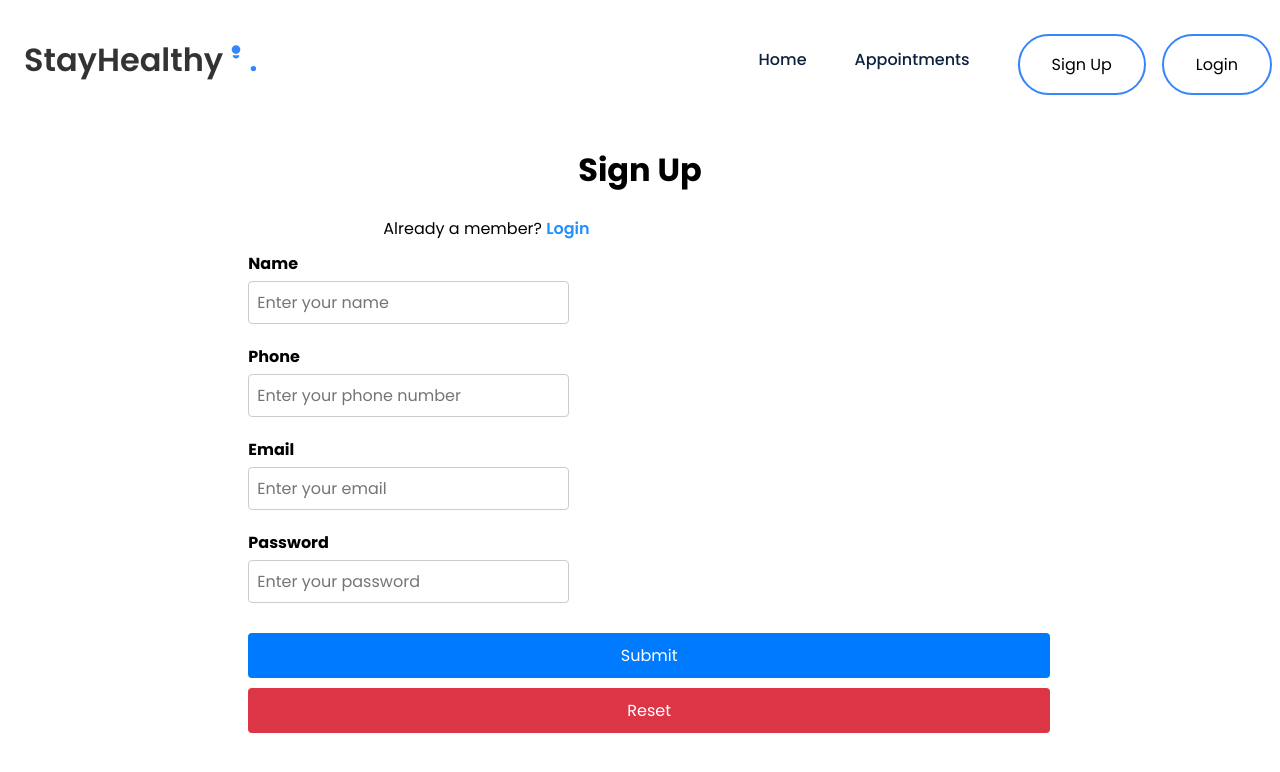
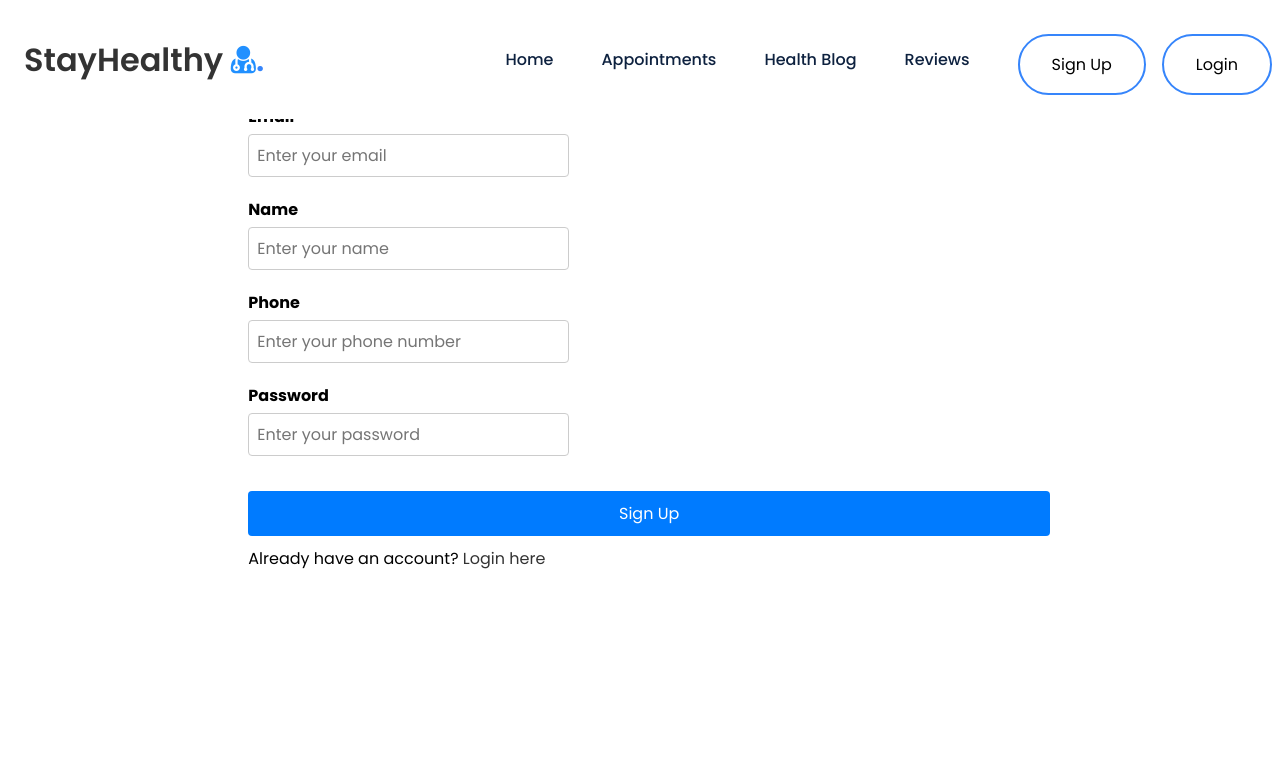
Before and after one commit to pointbreak24/frontend_capstone, a React (Create React App) app: page /signup in a window 1280 px wide. Shown: the top 772 px of the page. Built offline with nearby package versions, Linux system fonts and the light colour scheme.

Commit message:
Modified signup

```diff
--- a/src/Components/Navbar/Navbar.js
+++ b/src/Components/Navbar/Navbar.js
@@ -1,52 +1,85 @@
-// Navbar.js
-import React from "react";
-import { Link } from "react-router-dom"; // ✅ Import Link
-import "./Navbar.css"; // Assuming you have a CSS file for styling
+import React, { useEffect, useState } from "react";
+import { Link } from "react-router-dom";
 
-function Navbar() {
-  const handleClick = () => {
-    console.log("Icon clicked");
-  };
+import "./Navbar.css";
 
+
+
+const Navbar = () => {
+    const [click, setClick] = useState(false);
+
+    const [isLoggedIn, setIsLoggedIn] = useState(false);
+    const [username, setUsername] = useState("");
+    const[email,setEmail]=useState("");
+    const [showDropdown, setShowDropdown] = useState(false);
+    const handleClick = () => setClick(!click);
+
+
+    const handleLogout = () => {
+        sessionStorage.removeItem("auth-token");
+        sessionStorage.removeItem("name");
+        sessionStorage.removeItem("email");
+        sessionStorage.removeItem("phone");
+        // remove email phone
+        localStorage.removeItem("doctorData");
+        setIsLoggedIn(false);
+        // setUsername("");
+
+        // Remove the reviewFormData from local storage
+        for (let i = 0; i < localStorage.length; i++) {
+          const key = localStorage.key(i);
+          if (key.startsWith("reviewFormData_")) {
+            localStorage.removeItem(key);
+          }
+        }
+        setEmail('');
+        window.location.reload();
+    }
+    const handleDropdown = () => {
+      setShowDropdown(!showDropdown);
+    }
+    useEffect(() => {
+      const storedemail = sessionStorage.getItem("email");
+
+      if (storedemail) {
+            setIsLoggedIn(true);
+            setUsername(storedemail);
+          }
+        }, []);
   return (
     <nav>
-      {/* Navigation logo section */}
       <div className="nav__logo">
         <Link to="/">
-          StayHealthy
-          <svg
-            xmlns="http://www.w3.org/2000/svg"
-            height="26"
-            width="26"
-            viewBox="0 0 1000 1000"
-            style={{ fill: "#3685fb" }}
-          >
-            <title>Doctor With Stethoscope SVG icon</title>
-            <g>
-              <g>
-                <path d="M499.8,10c91.7,0,166,74.3,166,166c0,91.7-74.3,166-166,166c-91.7,0-166-74.3-166-166C333.8,84.3,408.1,10,499.8,10z"></path>
-                <path d="M499.8,522.8c71.2,0,129.1-58.7,129.1-129.1H370.6C370.6,464.1,428.6,522.8,499.8,522.8z"></path>
-                <path d="..."></path>
-              </g>
-            </g>
-          </svg>
-        </Link>
+        StayHealthy <i style={{color:'#2190FF'}} className="fa fa-user-md"></i></Link>
         <span>.</span>
       </div>
-
-      {/* Navigation icon section */}
       <div className="nav__icon" onClick={handleClick}>
-        <i className="fa fa-times fa fa-bars"></i>
+        <i className={click ? "fa fa-times" : "fa fa-bars"}></i>
       </div>
-
-      {/* Navigation links */}
-      <ul className="nav__links active">
+      <ul className={click ? 'nav__links active' : 'nav__links'}>
         <li className="link">
           <Link to="/">Home</Link>
         </li>
         <li className="link">
-          <Link to="/appointments">Appointments</Link> {/* You can add this route later */}
+          <Link to="/search/doctors">Appointments</Link>
         </li>
+        <li className="link">
+          <Link to="/healthblog">Health Blog</Link>
+        </li>
+        <li className="link">
+         <Link to="/reviews">Reviews</Link>
+        </li>
+        {isLoggedIn?(
+          <>
+            <li className="link">
+              <button className="btn2" onClick={handleLogout}>
+                Logout
+              </button>
+            </li>
+
+          </>
+        ) : (
+          <>
             <li className="link">
               <Link to="/signup">
                 <button className="btn1">Sign Up</button>
@@ -57,9 +90,11 @@
                 <button className="btn1">Login</button>
               </Link>
             </li>
+          </>
+        )}
       </ul>
     </nav>
   );
-}
+};
 
 export default Navbar;
--- a/src/Components/Sign_Up/Sign_Up.js
+++ b/src/Components/Sign_Up/Sign_Up.js
@@ -1,173 +1,130 @@
-import React, { useState } from "react";
-import { Link } from "react-router-dom";
-import "./Sign_Up.css";
+import React, { useState } from 'react';
+import './Sign_Up.css';
+import { Link, useNavigate } from 'react-router-dom';
+import { API_URL } from '../../config';
 
-function Sign_Up() {
-  const [formData, setFormData] = useState({
-    name: "",
-    phone: "",
-    email: "",
-    password: ""
+const Sign_Up = () => {
+    const [name, setName] = useState('');
+    const [email, setEmail] = useState('');
+    const [phone, setPhone] = useState('');
+    const [password, setPassword] = useState('');
+    const [showerr, setShowerr] = useState('');
+    const navigate = useNavigate();
+
+    const register = async (e) => {
+        e.preventDefault();
+
+        const response = await fetch(`${API_URL}/api/auth/register`, {
+            method: "POST",
+            headers: {
+                "Content-Type": "application/json",
+            },
+            body: JSON.stringify({
+                name,
+                email,
+                phone,
+                password
+            }),
         });
 
-  const [errors, setErrors] = useState({});
+        const json = await response.json();
 
-  // Input change handler
-  const handleChange = (e) => {
-    setFormData({ ...formData, [e.target.name]: e.target.value });
-  };
-
-  // Validation function
-  const validate = () => {
-    const newErrors = {};
-
-    if (!formData.name.trim()) {
-      newErrors.name = "Name is required";
+        if (json.authtoken) {
+            sessionStorage.setItem("auth-token", json.authtoken);
+            sessionStorage.setItem("name", name);
+            sessionStorage.setItem("phone", phone);
+            sessionStorage.setItem("email", email);
+            navigate("/");
+            window.location.reload();
+        } else {
+            if (json.errors) {
+                for (const error of json.errors) {
+                    setShowerr(error.msg);
                 }
-
-    if (!formData.phone.trim()) {
-      newErrors.phone = "Phone number is required";
-    } else if (!/^\d{10}$/.test(formData.phone)) {
-      newErrors.phone = "Phone number must be exactly 10 digits";
+            } else {
+                setShowerr(json.error);
             }
-
-    if (!formData.email.trim()) {
-      newErrors.email = "Email is required";
-    } else if (!/\S+@\S+\.\S+/.test(formData.email)) {
-      newErrors.email = "Email is invalid";
-    }
-
-    if (!formData.password.trim()) {
-      newErrors.password = "Password is required";
-    } else if (formData.password.length < 6) {
-      newErrors.password = "Password must be at least 6 characters";
-    }
-
-    return newErrors;
-  };
-
-  // Form submission handler
-  const handleSubmit = (e) => {
-    e.preventDefault();
-    const validationErrors = validate();
-    setErrors(validationErrors);
-
-    if (Object.keys(validationErrors).length === 0) {
-      console.log("Form Submitted:", formData);
-      // Add actual submit logic here (e.g., API call)
         }
     };
 
     return (
-    <div className="container" style={{ marginTop: "5%" }}>
+        <div className="container" style={{ marginTop: '5%' }}>
             <div className="signup-grid">
-        <div className="signup-text">
-          <h1>Sign Up</h1>
+                <div className="signup-form">
+                    <form method="POST" onSubmit={register}>
+                        <div className="form-group">
+                            <label htmlFor="email">Email</label>
+                            <input
+                                value={email}
+                                onChange={(e) => setEmail(e.target.value)}
+                                type="email"
+                                name="email"
+                                id="email"
+                                className="form-control"
+                                placeholder="Enter your email"
+                                aria-describedby="helpId"
+                            />
+                            {showerr && (
+                                <div className="err" style={{ color: 'red' }}>
+                                    {showerr}
+                                </div>
+                            )}
                         </div>
 
-        <div className="signup-text1" style={{ textAlign: "left" }}>
-          Already a member?{" "}
-          <span>
-            <Link to="/login" style={{ color: "#2190FF" }}>
-              Login
-            </Link>
-          </span>
-        </div>
-
-        <div className="signup-form">
-          <form onSubmit={handleSubmit}>
+                        {/* Using sample solution format for these fields */}
                         <div className="form-group">
                             <label htmlFor="name">Name</label>
                             <input
+                                value={name}
                                 type="text"
+                                onChange={(e) => setName(e.target.value)}
                                 name="name"
                                 id="name"
                                 className="form-control"
                                 placeholder="Enter your name"
-                value={formData.name}
-                onChange={handleChange}
+                                aria-describedby="helpId"
                             />
-              {errors.name && (
-                <small className="text-danger">{errors.name}</small>
-              )}
                         </div>
 
                         <div className="form-group">
                             <label htmlFor="phone">Phone</label>
                             <input
+                                value={phone}
+                                onChange={(e) => setPhone(e.target.value)}
                                 type="tel"
                                 name="phone"
                                 id="phone"
                                 className="form-control"
                                 placeholder="Enter your phone number"
-                value={formData.phone}
-                onChange={handleChange}
+                                aria-describedby="helpId"
                             />
-              {errors.phone && (
-                <small className="text-danger">{errors.phone}</small>
-              )}
-            </div>
-
-            <div className="form-group">
-              <label htmlFor="email">Email</label>
-              <input
-                type="email"
-                name="email"
-                id="email"
-                className="form-control"
-                placeholder="Enter your email"
-                value={formData.email}
-                onChange={handleChange}
-              />
-              {errors.email && (
-                <small className="text-danger">{errors.email}</small>
-              )}
                         </div>
 
                         <div className="form-group">
                             <label htmlFor="password">Password</label>
                             <input
-                type="password"
+                                value={password}
+                                onChange={(e) => setPassword(e.target.value)}
                                 name="password"
                                 id="password"
                                 className="form-control"
                                 placeholder="Enter your password"
-                value={formData.password}
-                onChange={handleChange}
+                                aria-describedby="helpId"
                             />
-              {errors.password && (
-                <small className="text-danger">{errors.password}</small>
-              )}
                         </div>
 
-            <div className="btn-group">
-              <button
-                type="submit"
-                className="btn btn-primary mb-2 mr-1 waves-effect waves-light"
-              >
-                Submit
+                        <button type="submit" className="btn btn-primary" style={{ marginTop: '15px' }}>
+                            Sign Up
                         </button>
-              <button
-                type="reset"
-                className="btn btn-danger mb-2 waves-effect waves-light"
-                onClick={() => {
-                  setFormData({
-                    name: "",
-                    phone: "",
-                    email: "",
-                    password: ""
-                  });
-                  setErrors({});
-                }}
-              >
-                Reset
-              </button>
-            </div>
+
+                        <p style={{ marginTop: '10px' }}>
+                            Already have an account? <Link to="/login">Login here</Link>
+                        </p>
                     </form>
                 </div>
             </div>
         </div>
     );
-}
+};
 
 export default Sign_Up;
```
Also changed, not shown: 1 other file (tests, documents, lock files or other folders). Lines whose indentation alone changed are shown as unchanged.
